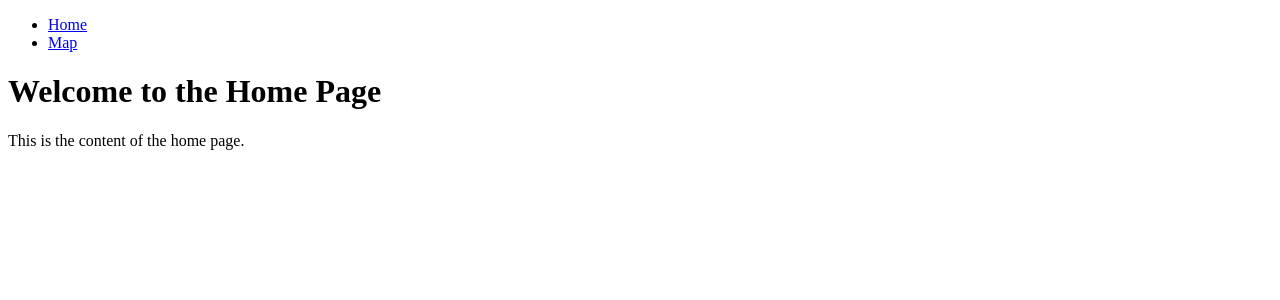
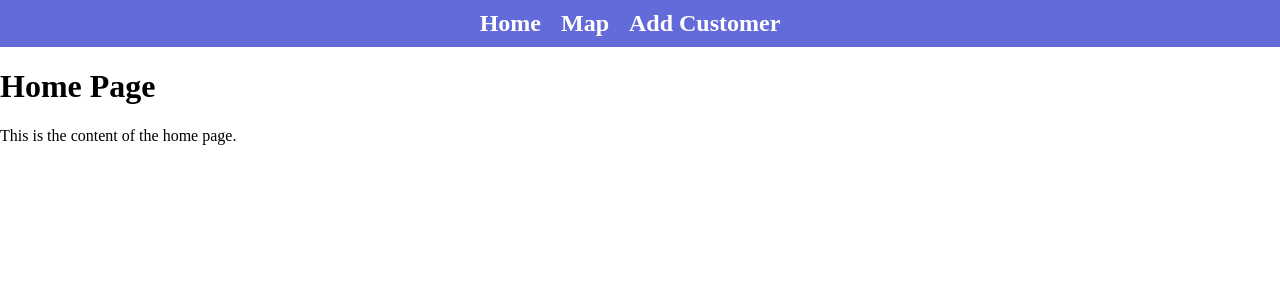
Before and after one commit to KingsleyBrodie35/SEPA-B-Fork, a Django app: page / in a window 1280 px wide. Shown: the top 300 px of the page. Run offline with Django 4.2, Linux system fonts and the light colour scheme.

Commit message:
added addCustomer route & partially styled nav

```diff
--- /dev/null
+++ b/webAppProject/webApp/static/CSS/main.css
@@ -0,0 +1,42 @@
+body {
+    margin: 0;
+    padding: 0;
+
+}
+
+nav {
+    background-color: #636bda;
+    display: flex;
+    justify-content: center;
+    align-items: flex-end;
+    padding: 10px 20px;
+}
+
+nav ul {
+    list-style-type: none;
+    margin: 0;
+    padding: 0;
+    list-style: none; /* Remove default list bullets */
+    padding: 0; /* Remove any default padding */
+    display: flex;
+    font-size: 24px;
+}
+nav li {
+    margin-right: 20px;
+}
+
+nav a {
+    text-decoration: none; /* Remove underline from links */
+    color: white; /* Set link color */
+    font-weight: bold; /* Set link text to bold */
+    transition: color 0.3s ease; /* Add smooth color transition */
+}
+
+nav a:hover {
+    color: #ACB1EC; /* Change link color on hover */
+}
+
+
+.pHome {
+    font-size: 16px;
+}
--- a/webAppProject/webApp/templates/base.html
+++ b/webAppProject/webApp/templates/base.html
@@ -1,13 +1,18 @@
+<!--render static files-->
+{% load static %}
+
 <!DOCTYPE html>
 <html>
 <head>
     <title>{% block title %}Default Title{% endblock %}</title>
+    <link rel="stylesheet" type="text/css" href="{% static 'CSS/main.css' %}">
 </head>
 <body>
     <nav>
         <ul>
             <li><a href="/">Home</a></li>
             <li><a href="/map/">Map</a></li>
+            <li><a href="/addCustomer/">Add Customer</a></li>
             <!-- Add more links as needed -->
         </ul>
     </nav>
--- a/webAppProject/webApp/templates/home.html
+++ b/webAppProject/webApp/templates/home.html
@@ -3,6 +3,6 @@
 {% block title %}Home Page{% endblock %}
 
 {% block content %}
-    <h1>Welcome to the Home Page</h1>
-    <p>This is the content of the home page.</p>
+    <h1>Home Page</h1>
+    <p class="pHome">This is the content of the home page.</p>
 {% endblock %}
--- a/webAppProject/webApp/templates/map.html
+++ b/webAppProject/webApp/templates/map.html
@@ -3,5 +3,5 @@
 {% block title %}Map Page{% endblock %}
 
 {% block content %}
-    <h1>Welcome to the Map Page</h1>
+    <h1>Map Page</h1>
 {% endblock %}
--- a/webAppProject/webApp/urls.py
+++ b/webAppProject/webApp/urls.py
@@ -4,5 +4,6 @@ from . import views
 #routes for our views functions
 urlpatterns = [
     path("", views.home, name="home"),
-    path("map/", views.map_view, name="map")
+    path("map/", views.mapView, name="map"),
+    path("addCustomer/", views.addCustomerView, name="addCustomer")
 ]
--- a/webAppProject/webApp/views.py
+++ b/webAppProject/webApp/views.py
@@ -4,5 +4,8 @@ from django.shortcuts import render, HttpResponse
 def home(request):
     return render(request, "home.html")
 
-def map_view(request):
+def mapView(request):
     return render(request, "map.html")
+
+def addCustomerView(request):
+    return render(request, "addCustomer.html")
--- a/webAppProject/webAppProject/settings.py
+++ b/webAppProject/webAppProject/settings.py
@@ -11,6 +11,7 @@ https://docs.djangoproject.com/en/4.2/ref/settings/
 """
 
 from pathlib import Path
+import os
 
 # Build paths inside the project like this: BASE_DIR / 'subdir'.
 BASE_DIR = Path(__file__).resolve().parent.parent
@@ -118,6 +119,7 @@ USE_TZ = True
 
 STATIC_URL = 'static/'
 
+
 # Default primary key field type
 # https://docs.djangoproject.com/en/4.2/ref/settings/#default-auto-field
 
```
Also changed, not shown: webAppProject/webApp/templates/addCustomer.html (added, +7 -0 lines).
